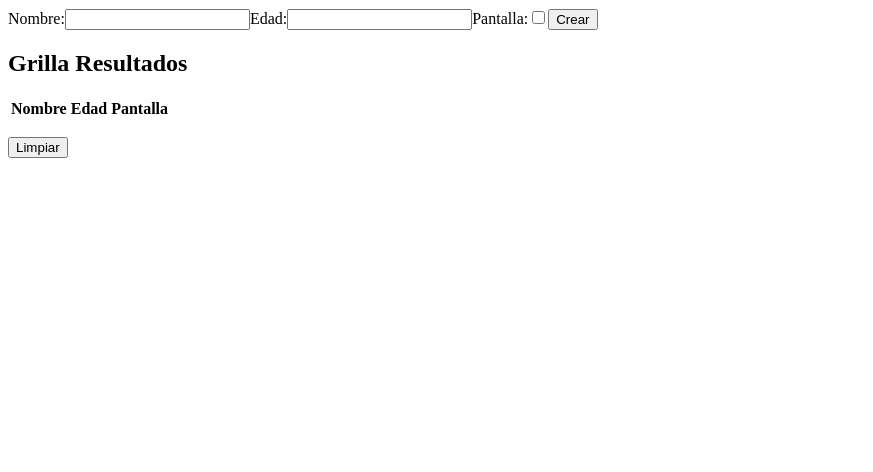
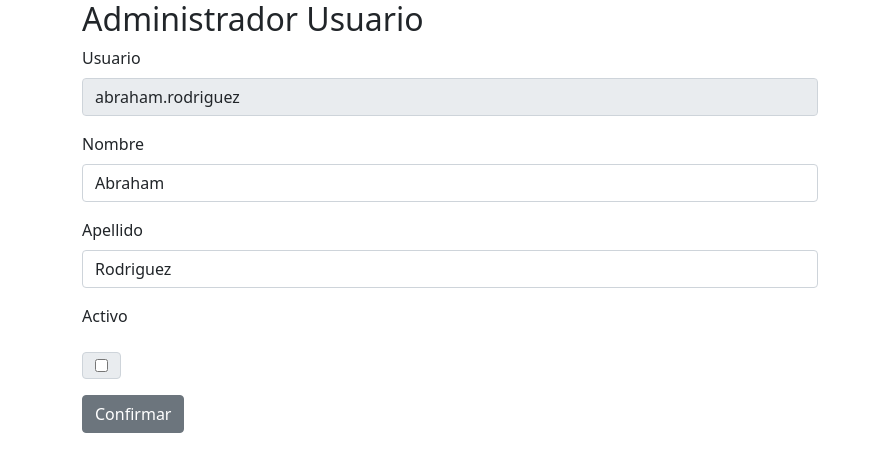
Before and after one commit to abraham1128/hqb_react_review_ar, a React (Create React App) app: page / in a window 1280 px wide. Shown: the top 472 px of the page, without its empty margins (0-873 px from the left). Built offline with nearby package versions, Linux system fonts and the light colour scheme.

Commit message:
tarea HOOKS

```diff
--- a/src/App.tsx
+++ b/src/App.tsx
@@ -1,13 +1,13 @@
 import React from 'react';
 import './App.css';
 
-import PerfilDesarrollador from './components/PerfilDesarrollador';
+import FormularioUsuario from './components/FormularioUsuario';
 
 
 function App() {
   return (
     <div className="App">
-      <PerfilDesarrollador></PerfilDesarrollador>
+      <FormularioUsuario></FormularioUsuario>
     </div>
   );
 }
--- /dev/null
+++ b/src/components/FormularioUsuario.tsx
@@ -0,0 +1,91 @@
+import React, { FormEvent, useState } from 'react';
+
+type Usuario = {
+    username: string,
+    nombre: string,
+    apellido: string,
+    activo: Boolean
+};
+
+
+const FormularioUsuario = () => {
+    //Hook y sigo mañana
+
+    const [usuario, setUsuario] = useState<Usuario>({
+        username: 'abraham.rodriguez',
+        nombre: 'Abraham',
+        apellido: 'Rodriguez',
+        activo: false
+    });
+
+    const handleInput = (event: any): void => {
+        setUsuario({
+            ...usuario,
+            [event.target.name]: event.target.value
+        });
+    };
+
+    //Considerar para inicializar
+
+
+    const handlerUserFormSubmit = (event: FormEvent): void => {
+        event.preventDefault();
+        console.log(JSON.stringify(usuario));
+        if (usuario.activo)
+            alert('El usuario '+usuario.username+' se encuentra ACTIVO');
+        else
+            alert('El usuario '+usuario.username+' se encuentra INACTIVO');
+
+    };
+
+    return (
+        <div id="section-contact" className="container text-start">
+            <h2>Administrador Usuario</h2>
+            <form onSubmit={handlerUserFormSubmit}>
+
+                <div className="row">
+                    <div className="col-xs-12 col-sm-8 mb-3">
+                        <label htmlFor="Username" className="form-label">Usuario</label>
+                        <input id="username" name="username" type="text" className="form-control" onChange={handleInput} required readOnly value={usuario.username}  />
+                    </div>
+                </div>
+
+                <div className="row">
+                    <div className="col-xs-12 col-sm-8 mb-3">
+                        <label htmlFor="Nombre" className="form-label">Nombre</label>
+                        <input id="Nombre" name="Nombre" type="text" className="form-control" onChange={handleInput} required value={usuario.nombre}/>
+                    </div>
+                </div>
+
+                <div className="row">
+                    <div className="col-xs-12 col-sm-8 mb-3">
+                        <label htmlFor="Apellido" className="form-label">Apellido</label>
+                        <input id="apellido" name="apellido" type="text" className="form-control" onChange={handleInput} required value={usuario.apellido} />
+                    </div>
+                </div>
+
+                <div className="row">
+
+                    <div className="col-xs-12 col-sm-8 mb-3">
+                        <label htmlFor="activo" className="form-label">Activo</label>
+
+                    </div>
+                    <div className="input-group mb-3">
+                        <div className="input-group-prepend">
+                            <div className="input-group-text">
+                                <input type="checkbox" id="activo" name="activo"  onChange={handleInput} checked={usuario.activo} />
+                            </div>
+                        </div>
+                    </div>
+                </div>
+
+                <div className="row">
+                    <div className="col-xs-12 col-sm-8 mb-3">
+                        <input type="submit" className="btn btn-secondary" value="Confirmar" />
+                    </div>
+                </div>
+            </form>
+        </div>
+    );
+}
+export default FormularioUsuario
--- a/src/components/PerfilDesarrollador.tsx
+++ b/src/components/PerfilDesarrollador.tsx
@@ -29,8 +29,6 @@ const PerfilDesarrollador = () => {
 
     const handlerUserFormSubmit = (event: any) => {
         event.preventDefault()
-
-        console.log(event.target.value);
 
         const con = 'tiene pantalla' ;
         const sin = 'no tiene pantalla' ;
--- a/src/index.tsx
+++ b/src/index.tsx
@@ -3,6 +3,8 @@ import ReactDOM from 'react-dom';
 import './index.css';
 import App from './App';
 import reportWebVitals from './reportWebVitals';
+import 'bootstrap/dist/css/bootstrap.min.css';
+
 
 ReactDOM.render(
   <React.StrictMode>
```
Also changed, not shown: 1 other file (tests, documents, lock files or other folders).
